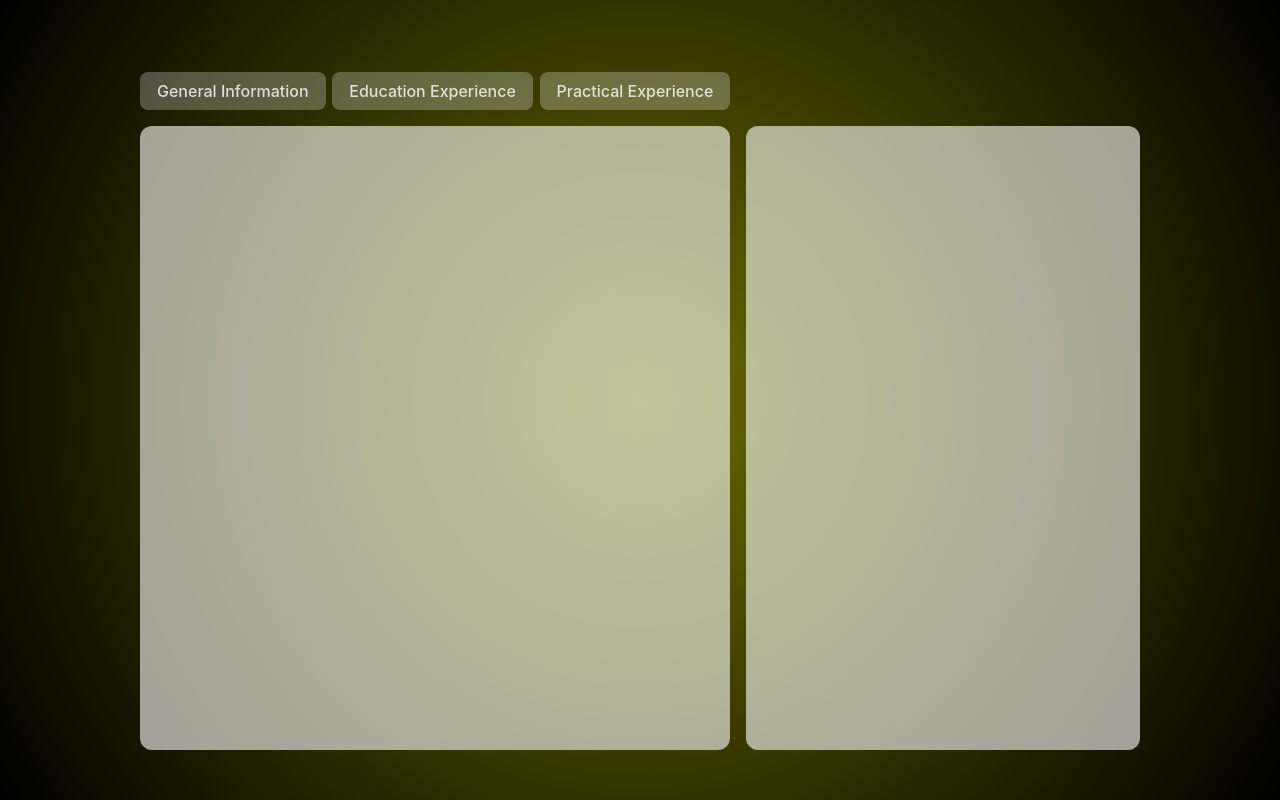
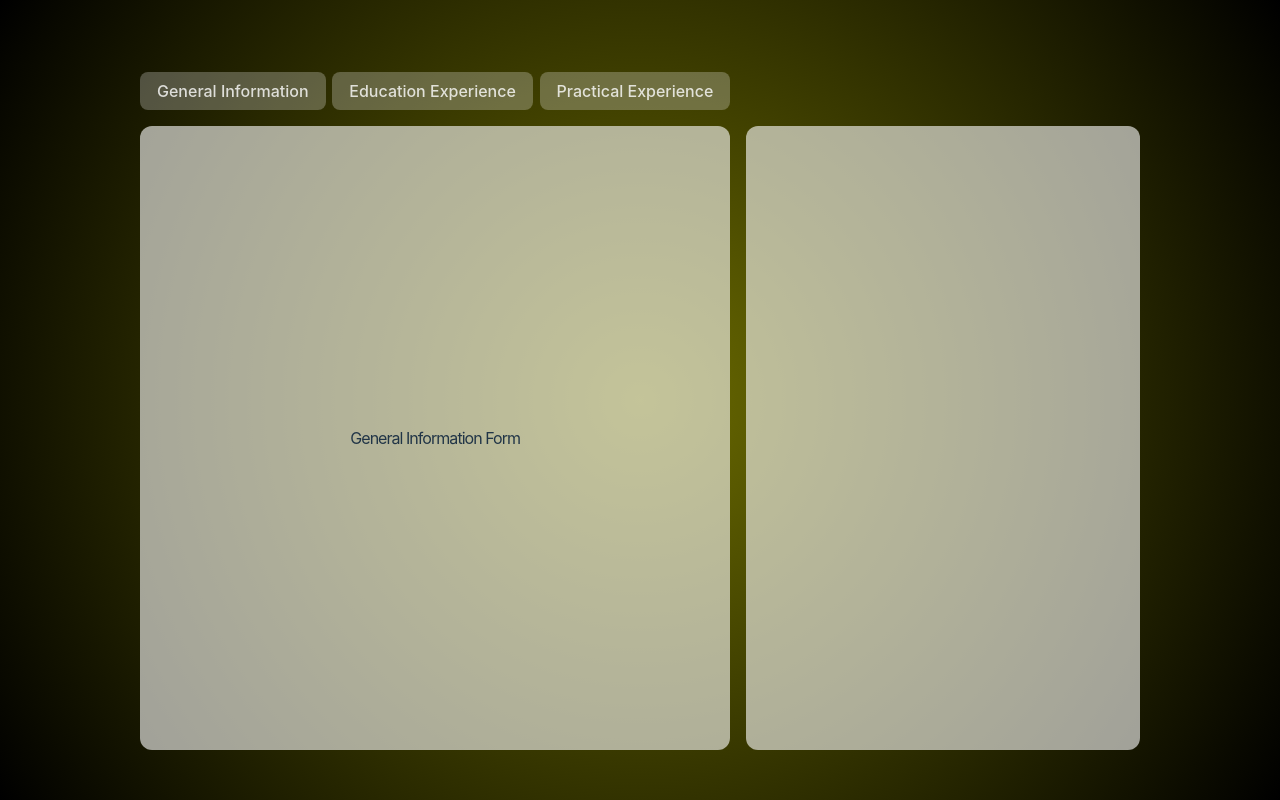
Before and after one commit to MaartenSlebos/cv, a React (Vite) app: page / in a window 1280 px wide. Built offline with nearby package versions, Linux system fonts and the light colour scheme.

Commit message:
add form states to buttons

```diff
--- a/src/App.css
+++ b/src/App.css
@@ -58,4 +58,7 @@
   width: 100%;
   background-color: rgba(255, 255, 255, 0.60);
   border-radius: 12px;
+  display: flex;
+  align-items: center;
+  justify-content: center;
 }
--- a/src/App.jsx
+++ b/src/App.jsx
@@ -1,18 +1,24 @@
 import './App.css';
+import { useState } from 'react';
 
 function App() {
+  const [activeForm, setActiveForm] = useState('general');
+
+
   return (
     <div className="app">
       <div className="app-container">
         <div id="left-button-row">
-          <button className="app-btn">General Information</button>
-          <button className="app-btn">Education Experience</button>
-          <button className="app-btn">Practical Experience</button>
+          <button className="app-btn" id="general-btn" onClick={() => setActiveForm('general')}>General Information</button>
+          <button className="app-btn" id="education-btn" onClick={() => setActiveForm('education')}>Education Experience</button>
+          <button className="app-btn" id="practical-btn" onClick={() => setActiveForm('practical')}>Practical Experience</button>
         </div>
         <div id="right-button-row"></div>
         <div id="left-card-row">
           <div id="left-card">
-
+            {activeForm === 'general' && <p>General Information Form</p>}
+            {activeForm === 'education' && <p>Education Experience Form</p>}
+            {activeForm === 'practical' && <p>Practical Experience Form</p>}
           </div>
         </div>
         <div id="right-card-row">
--- a/src/index.css
+++ b/src/index.css
@@ -43,6 +43,10 @@ body {
   min-height: 100vh;
 }
 
+p {
+  margin: 0;
+}
+
 h1 {
   font-size: 3.2em;
   line-height: 1.1;
```
